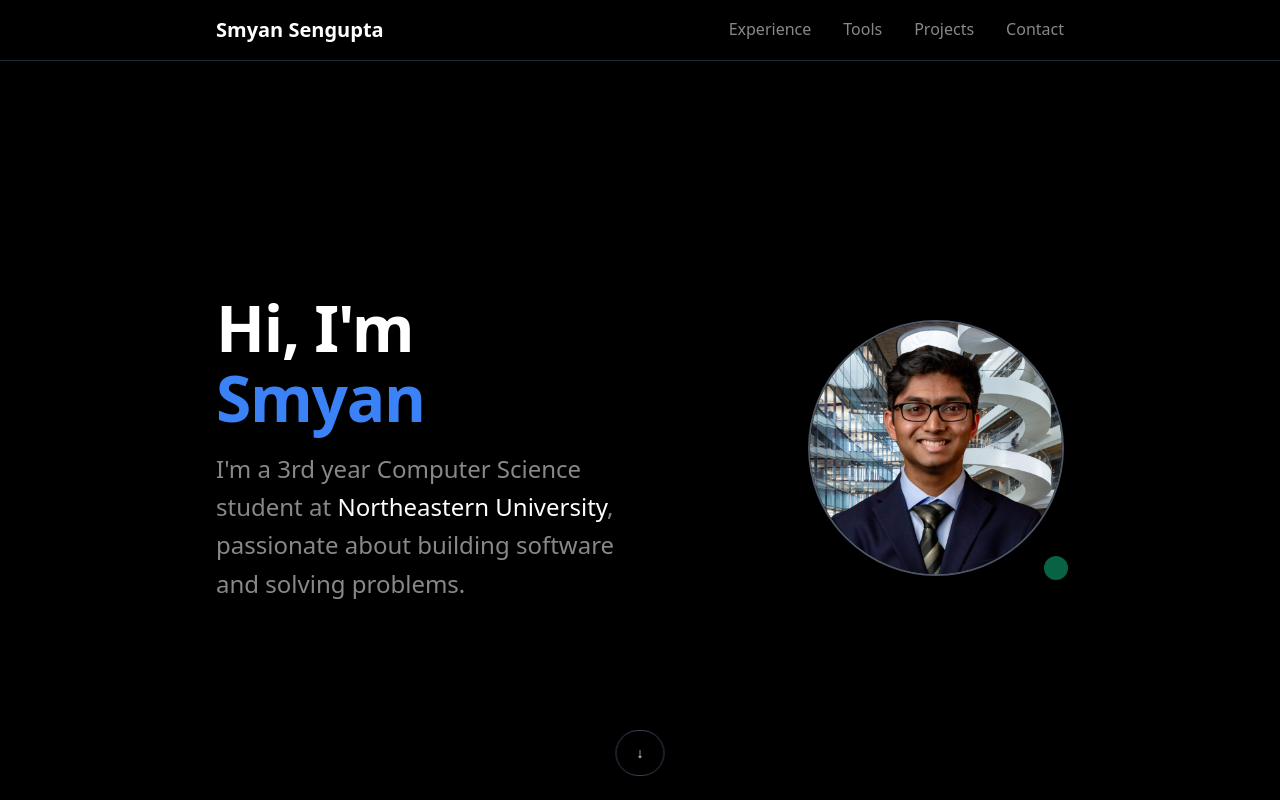
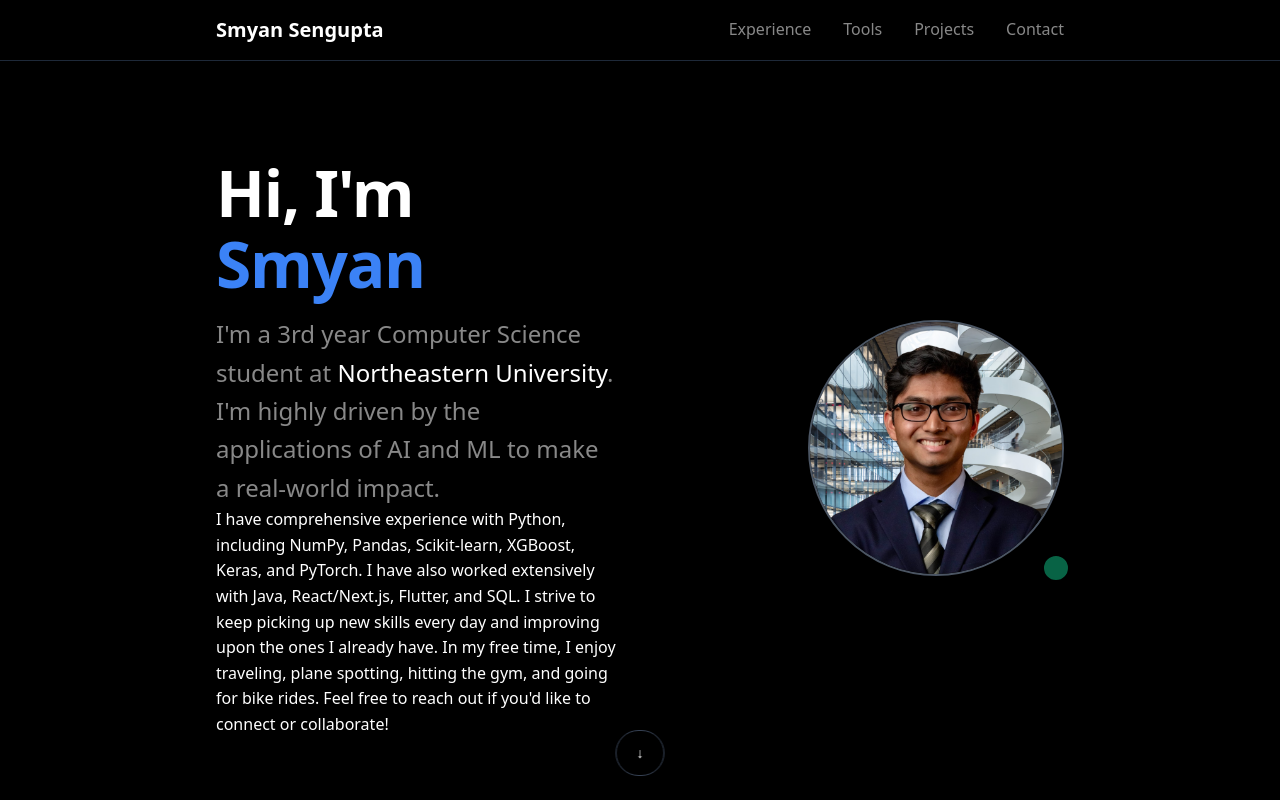
Before and after one commit to smyansengupta/smyansengupta.github.io, a Next.js app: page / in a window 1280 px wide. Shown: the top 800 px of the page. Built offline with nearby package versions, Linux system fonts and the light colour scheme.

Commit message:
updated about me section

```diff
--- a/src/app/page.tsx
+++ b/src/app/page.tsx
@@ -29,7 +29,10 @@ export default function Home() {
                 >
                   Northeastern University
                 </a>
-                , passionate about building software and solving problems.
+                . I'm highly driven by the applications of AI and ML to make a real-world impact.
+              </p>
+              <p>
+                I have comprehensive experience with Python, including NumPy, Pandas, Scikit-learn, XGBoost, Keras, and PyTorch. I have also worked extensively with Java, React/Next.js, Flutter, and SQL. I strive to keep picking up new skills every day and improving upon the ones I already have. In my free time, I enjoy traveling, plane spotting, hitting the gym, and going for bike rides. Feel free to <a href="#contact" className="text-white hover:text-gray-300 transition-colors">reach out</a> if you'd like to connect or collaborate!
               </p>
             </div>
             <div className="flex justify-center lg:justify-end">
```
